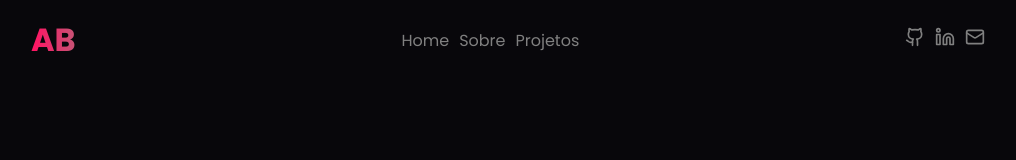
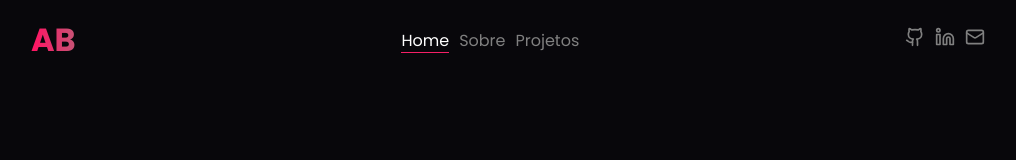
Before and after one commit to alexbruno10/portfolio, a React (Vite) app: page / in a window 1280 px wide. Shown: the top 160 px of the page, without its empty margins (132-1148 px from the left). Built offline with nearby package versions, Linux system fonts and the light colour scheme.

Commit message:
style: change style in link pages

```diff
--- a/src/components/Header/index.tsx
+++ b/src/components/Header/index.tsx
@@ -3,19 +3,13 @@ import style from './styles.module.scss'
 import { Link } from 'react-router-dom'
 import { useState } from 'react'
 
-interface ActiveLink {
-    class: string,
-}
-
-
 export default function Header() {
 
-    const [activeLink, setActiveLink] = useState<ActiveLink>({class: 'home'});
+    const [activeLink, setActiveLink] = useState('home');
 
     function handleActiveLink (name: string) {
         console.log(name)
         setActiveLink(name);
-        console.log(activeLink)
     }
 
     return(
@@ -25,14 +19,14 @@ export default function Header() {
                     <h1>AB</h1>
                 </Link>
                 <div className={style.sections}>
-                    <Link to={`/`}>
-                    Home
+                    <Link to={`/`} onClick={() => {handleActiveLink('home')}}>
+                    <span className={activeLink == 'home' ? style.home : ''}>Home</span>
                     </Link>
-                    <Link className={style.active} to={`/sobre`} onClick={() => handleActiveLink('sobre')}>
-                    Sobre
+                    <Link className={style.active} to={`/sobre`} onClick={() => {handleActiveLink('about')}}>
+                    <span className={activeLink == 'about' ? style.home : ''}>Sobre</span>
                     </Link>
-                    <Link to={`/`}>
-                    Projetos
+                    <Link to={`/`} onClick={() => {handleActiveLink('projects')}}>
+                    <span className={activeLink == 'projects' ? style.home : ''}>Projetos</span>
                     </Link>
                 </div>
                 <div className={style.icons}>
--- a/src/components/Header/styles.module.scss
+++ b/src/components/Header/styles.module.scss
@@ -22,11 +22,19 @@
                 color: var(--white);
             }
 
-                &.active::after {
-                    content: '';
-                    border-bottom: 1px solid var(--white);
-                }
+        }
 
+        .home {
+            border-bottom: 1px solid var(--red-100);
+            color: var(--white);
+        }
+        .about {
+            border-bottom: 1px solid var(--red-100);
+            color: var(--white);
+        }
+        .projects {
+            border-bottom: 1px solid var(--red-100);
+            color: var(--white);
         }
 
 
--- a/src/styles/global.scss
+++ b/src/styles/global.scss
@@ -24,6 +24,7 @@
 
     --pink: #fd689f;
     --danger: #E25858;
+    --red-100: #f51f66;
 
     --github: #e1e1e6;
     --mail: #833AB4;
```
